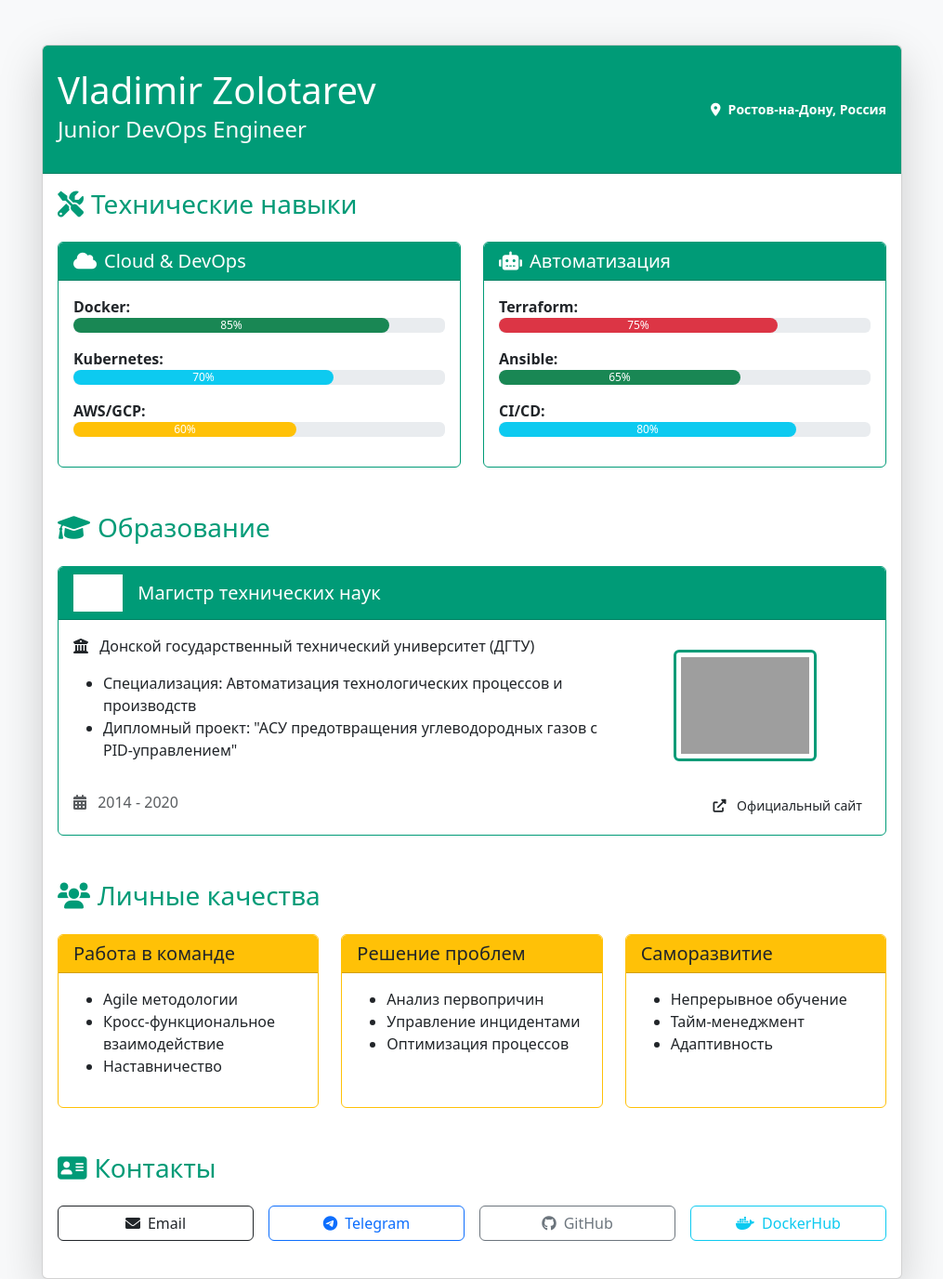
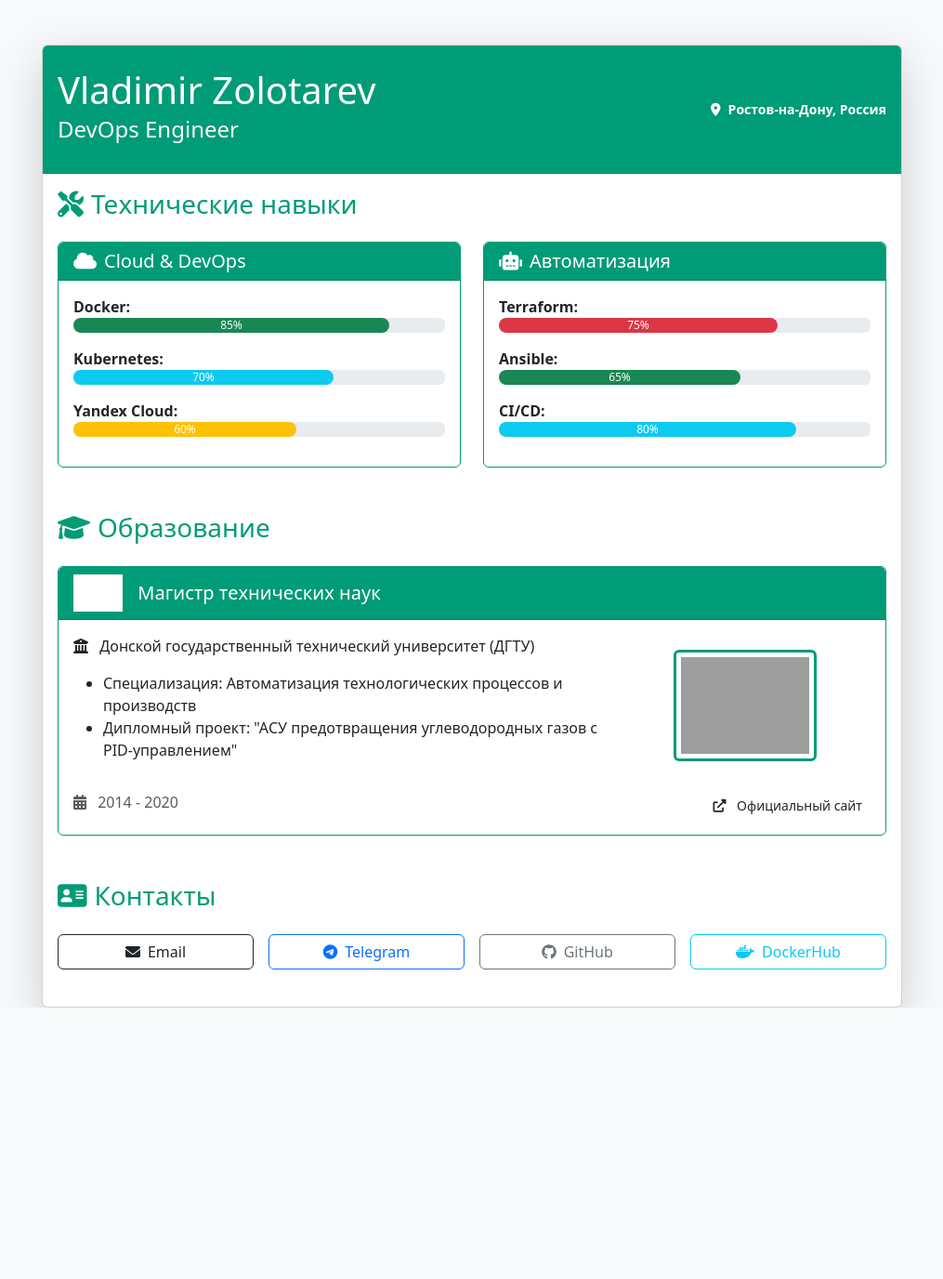
Before and after one commit to Vladim1rZolotarev/test-devops-task, a Flask app: page / in a window 1280 px wide. Shown: the whole page at 93% size, without its empty margins (132-1147 px from the left). After the commit the page ends 1084 px from the top, so only its background shows below. Run offline with Flask 3, Linux system fonts and the light colour scheme; grey boxes are pictures that could not be loaded.

Commit message:
Update html

```diff
--- a/app/main.py
+++ b/app/main.py
@@ -4,16 +4,17 @@ from prometheus_flask_exporter import PrometheusMetrics
 app = Flask(__name__)
 metrics = PrometheusMetrics(app)
 
-# Пример метрики для счетчика посещений
 visit_counter = metrics.counter(
     'visit_counter', 'Number of visits to the resume page',
     labels={'status': lambda resp: resp.status_code}
 )
+
 
 @app.route("/")
 @visit_counter
 def home():
     return render_template('index.html')
 
+
 if __name__ == "__main__":
     app.run(host="0.0.0.0", port=5000, debug=False)
--- a/app/templates/index.html
+++ b/app/templates/index.html
@@ -1,13 +1,15 @@
 <!DOCTYPE html>
 <html lang="ru">
+
 <head>
     <meta charset="UTF-8">
     <meta name="viewport" content="width=device-width, initial-scale=1.0">
-    <title>Vladimir Zolotarev - DevOps CV</title>
+    <title>Vladimir Zolotarev - DevOps</title>
     <link rel="stylesheet" href="{{ url_for('static', filename='styles.css') }}">
     <link href="https://cdn.jsdelivr.net/npm/bootstrap@5.3.0/dist/css/bootstrap.min.css" rel="stylesheet">
     <link href="https://cdnjs.cloudflare.com/ajax/libs/font-awesome/6.0.0/css/all.min.css" rel="stylesheet">
 </head>
+
 <body class="bg-light">
     <div class="container mt-5">
         <div class="row">
@@ -18,7 +20,7 @@
                         <div class="row align-items-center">
                             <div class="col-md-8">
                                 <h1 class="mb-1">Vladimir Zolotarev</h1>
-                                <h4 class="text-light">Junior DevOps Engineer</h4>
+                                <h4 class="text-light">DevOps Engineer</h4>
                             </div>
                             <div class="col-md-4 text-end">
                                 <div class="d-flex flex-column">
@@ -31,7 +33,8 @@
                     <div class="card-body">
                         <!-- Hard Skills -->
                         <section class="mb-5">
-                            <h3 class="text-success-custom mb-4"><i class="fas fa-tools me-2"></i>Технические навыки</h3>
+                            <h3 class="text-success-custom mb-4"><i class="fas fa-tools me-2"></i>Технические навыки
+                            </h3>
                             <div class="row g-4">
                                 <div class="col-md-6">
                                     <div class="card h-100 border-success-custom">
@@ -43,7 +46,8 @@
                                                 <li class="mb-3">
                                                     <span class="fw-bold">Docker:</span>
                                                     <div class="progress">
-                                                        <div class="progress-bar bg-success" style="width: 85%">85%</div>
+                                                        <div class="progress-bar bg-success" style="width: 85%">85%
+                                                        </div>
                                                     </div>
                                                 </li>
                                                 <li class="mb-3">
@@ -53,9 +57,10 @@
                                                     </div>
                                                 </li>
                                                 <li class="mb-3">
-                                                    <span class="fw-bold">AWS/GCP:</span>
+                                                    <span class="fw-bold">Yandex Cloud:</span>
                                                     <div class="progress">
-                                                        <div class="progress-bar bg-warning" style="width: 60%">60%</div>
+                                                        <div class="progress-bar bg-warning" style="width: 60%">60%
+                                                        </div>
                                                     </div>
                                                 </li>
                                             </ul>
@@ -79,7 +84,8 @@
                                                 <li class="mb-3">
                                                     <span class="fw-bold">Ansible:</span>
                                                     <div class="progress">
-                                                        <div class="progress-bar bg-success" style="width: 65%">65%</div>
+                                                        <div class="progress-bar bg-success" style="width: 65%">65%
+                                                        </div>
                                                     </div>
                                                 </li>
                                                 <li class="mb-3">
@@ -97,12 +103,12 @@
 
                         <!-- Образование -->
                         <section class="mb-5">
-                            <h3 class="text-success-custom mb-4"><i class="fas fa-graduation-cap me-2"></i>Образование</h3>
+                            <h3 class="text-success-custom mb-4"><i class="fas fa-graduation-cap me-2"></i>Образование
+                            </h3>
                             <div class="card border-success-custom">
                                 <div class="card-header bg-success-custom text-white d-flex align-items-center">
                                     <img src="https://international.donstu.ru/wp-content/uploads/2019/01/IMG_4963.png"
-                                         alt="ДГТУ"
-                                         class="university-logo me-3">
+                                        alt="ДГТУ" class="university-logo me-3">
                                     <h5 class="mb-0">Магистр технических наук</h5>
                                 </div>
                                 <div class="card-body">
@@ -113,14 +119,15 @@
                                                 Донской государственный технический университет (ДГТУ)
                                             </p>
                                             <ul class="mt-3">
-                                                <li>Специализация: Автоматизация технологических процессов и производств</li>
-                                                <li>Дипломный проект: "АСУ предотвращения углеводородных газов с PID-управлением"</li>
+                                                <li>Специализация: Автоматизация технологических процессов и производств
+                                                </li>
+                                                <li>Дипломный проект: "АСУ предотвращения углеводородных газов с
+                                                    PID-управлением"</li>
                                             </ul>
                                         </div>
                                         <div class="col-md-4 text-center">
                                             <img src="https://international.donstu.ru/wp-content/uploads/2019/01/IMG_4963.png"
-                                                 alt="Кампус ДГТУ"
-                                                 class="img-fluid rounded campus-photo">
+                                                alt="Кампус ДГТУ" class="img-fluid rounded campus-photo">
                                         </div>
                                     </div>
                                     <div class="row mt-3">
@@ -131,63 +138,11 @@
                                             </p>
                                         </div>
                                         <div class="col-md-6 text-end">
-                                            <a href="https://donstu.ru"
-                                               class="btn btn-outline-success-custom btn-sm"
-                                               target="_blank">
+                                            <a href="https://donstu.ru" class="btn btn-outline-success-custom btn-sm"
+                                                target="_blank">
                                                 <i class="fas fa-external-link-alt me-2"></i>
                                                 Официальный сайт
                                             </a>
-                                        </div>
-                                    </div>
-                                </div>
-                            </div>
-                        </section>
-
-                        <!-- Soft Skills -->
-                        <section class="mb-5">
-                            <h3 class="text-success-custom mb-4"><i class="fas fa-users me-2"></i>Личные качества</h3>
-                            <div class="row g-4">
-                                <div class="col-md-4">
-                                    <div class="card h-100 border-warning">
-                                        <div class="card-header bg-warning">
-                                            <h5 class="mb-0">Работа в команде</h5>
-                                        </div>
-                                        <div class="card-body">
-                                            <ul>
-                                                <li>Agile методологии</li>
-                                                <li>Кросс-функциональное взаимодействие</li>
-                                                <li>Наставничество</li>
-                                            </ul>
-                                        </div>
-                                    </div>
-                                </div>
-
-                                <div class="col-md-4">
-                                    <div class="card h-100 border-warning">
-                                        <div class="card-header bg-warning">
-                                            <h5 class="mb-0">Решение проблем</h5>
-                                        </div>
-                                        <div class="card-body">
-                                            <ul>
-                                                <li>Анализ первопричин</li>
-                                                <li>Управление инцидентами</li>
-                                                <li>Оптимизация процессов</li>
-                                            </ul>
-                                        </div>
-                                    </div>
-                                </div>
-
-                                <div class="col-md-4">
-                                    <div class="card h-100 border-warning">
-                                        <div class="card-header bg-warning">
-                                            <h5 class="mb-0">Саморазвитие</h5>
-                                        </div>
-                                        <div class="card-body">
-                                            <ul>
-                                                <li>Непрерывное обучение</li>
-                                                <li>Тайм-менеджмент</li>
-                                                <li>Адаптивность</li>
-                                            </ul>
                                         </div>
                                     </div>
                                 </div>
@@ -209,12 +164,14 @@
                                     </a>
                                 </div>
                                 <div class="col-md-3">
-                                    <a href="https://github.com/Vladim1rZolotarev" class="btn btn-outline-secondary w-100">
+                                    <a href="https://github.com/Vladim1rZolotarev"
+                                        class="btn btn-outline-secondary w-100">
                                         <i class="fab fa-github me-2"></i>GitHub
                                     </a>
                                 </div>
                                 <div class="col-md-3">
-                                    <a href="https://hub.docker.com/u/vladim1rzolotarev" class="btn btn-outline-info w-100">
+                                    <a href="https://hub.docker.com/u/vladim1rzolotarev"
+                                        class="btn btn-outline-info w-100">
                                         <i class="fab fa-docker me-2"></i>DockerHub
                                     </a>
                                 </div>
@@ -228,4 +185,5 @@
 
     <script src="https://cdn.jsdelivr.net/npm/bootstrap@5.3.0/dist/js/bootstrap.bundle.min.js"></script>
 </body>
+
 </html>
```
Also changed, not shown: 1 other file.
